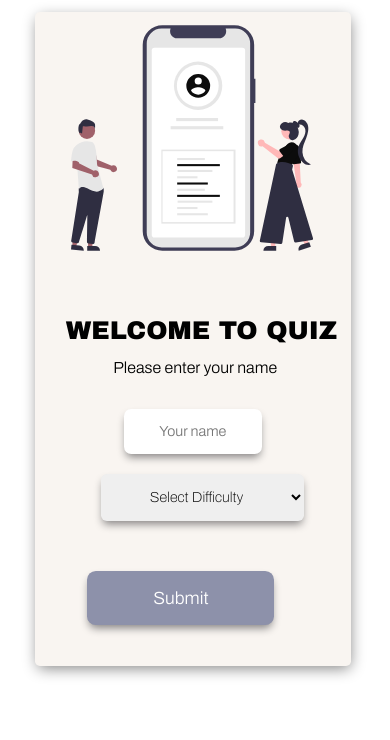
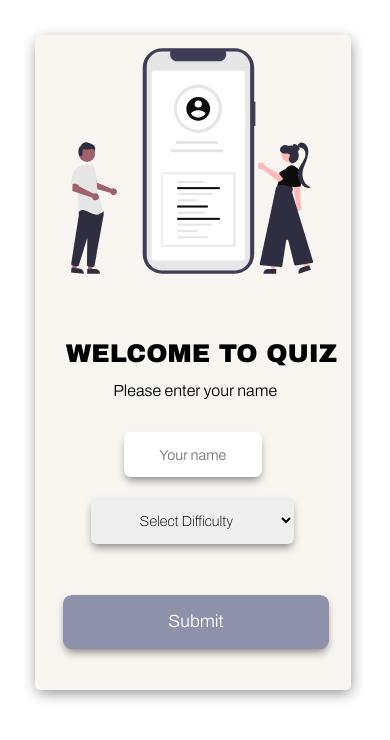
Before and after one commit to kshitijjj/Quiz-App, a React (Create React App) app in the folder quiz-app/: page / in a window 390 px wide. Shown: the top 740 px of the page. Built offline with nearby package versions, Linux system fonts and the light colour scheme; a web font is replaced by a local one.

Commit message:
update index.css

```diff
--- a/quiz-app/src/index.css
+++ b/quiz-app/src/index.css
@@ -483,13 +483,17 @@ margin-left: 10%;
     flex-direction: column;
     width: 73vw;
     margin-left: 9%;
-    margin-top: 3%;
+    margin-top: 9%;
   }
   #main1_img{
     padding-top: 0.5em;
     width: 85%;
     margin-left: 10%;
     height: 28vh;
+  }
+
+  #main1_input2{
+    margin-left: 19%;
   }
   .main1_heading1{
     margin-top: 11%;
@@ -513,11 +517,11 @@ margin-left: 10%;
     border-radius: 0.5em;
   }
   #main1_link{
-    width: 60%;
-    margin-left: 17.5%;
     margin-bottom: 10%;
     border-radius: 0.5em;
     padding: 1em;
+    width: 91%;
+    margin-left: 8%;
   }
 
 
```
